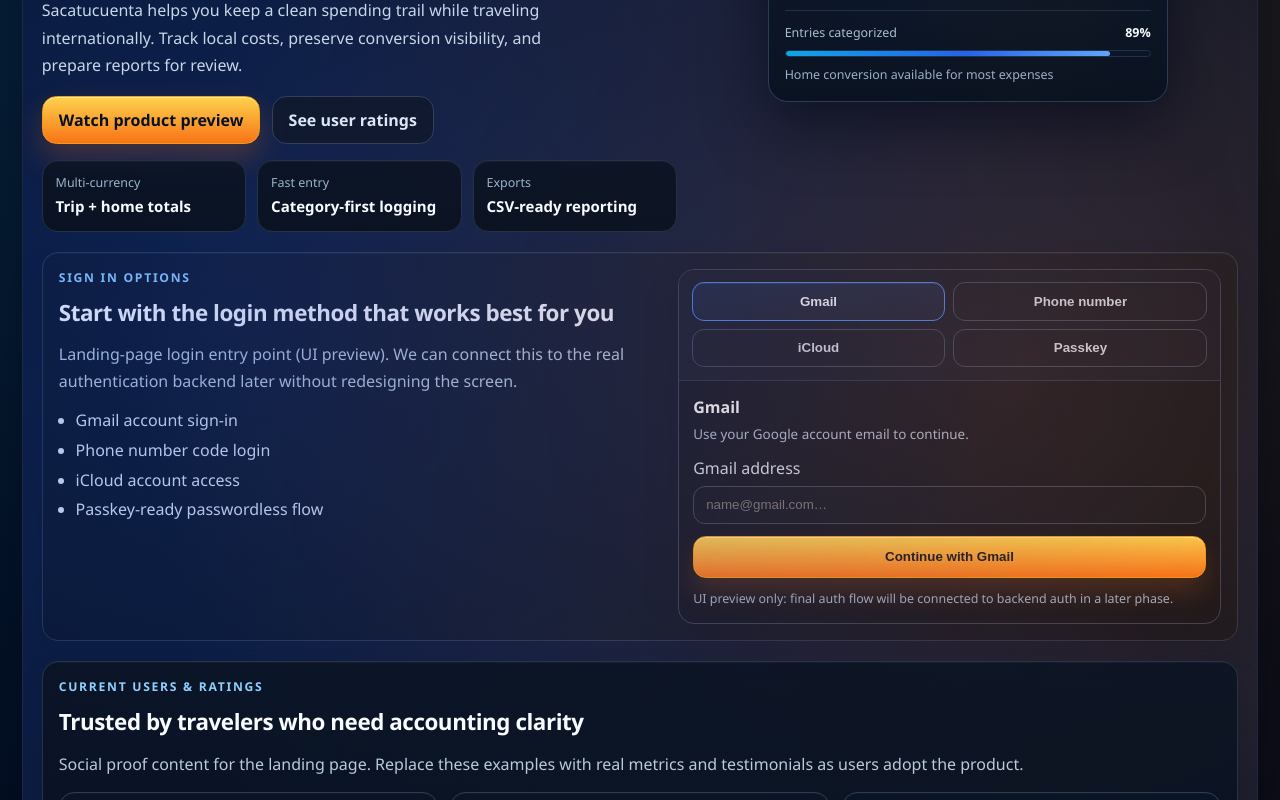
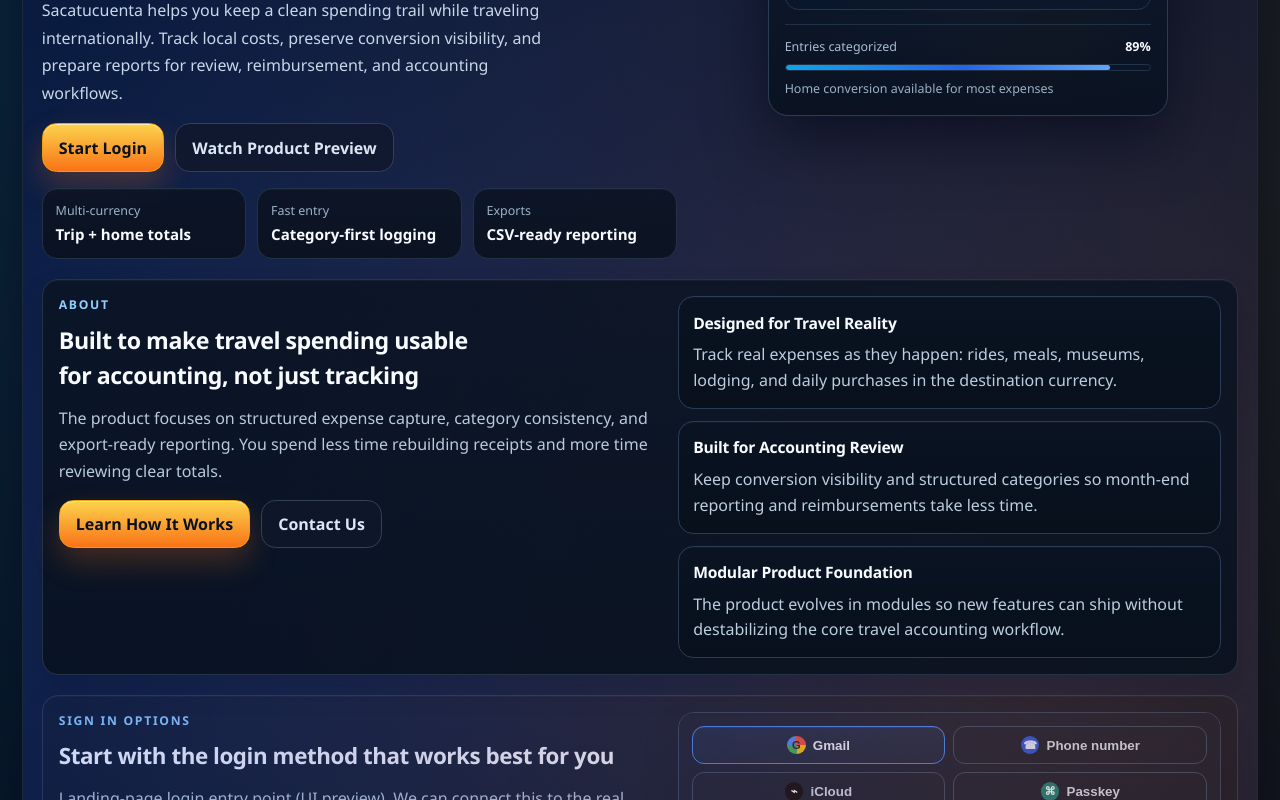
Before and after one commit to DianCotrina/travel-accounting, a React (Vite) app in the folder src/frontend/web/: page / in a window 1280 px wide. Shown: the part 480-1280 px from the top of the page. Built offline with nearby package versions, Linux system fonts and the light colour scheme.

Commit message:
Add landing page sections and provider-style login UI

```diff
--- a/src/frontend/web/src/App.css
+++ b/src/frontend/web/src/App.css
@@ -95,10 +95,13 @@ select {
 .landing-nav,
 .landing-hero,
 .landing-grid,
+.landing-about,
 .landing-social-proof,
 .landing-how-it-works,
 .landing-showcase,
-.landing-inspirations {
+.landing-inspirations,
+.landing-contact,
+.landing-footer {
   position: relative;
   z-index: 1;
 }
@@ -115,6 +118,8 @@ select {
   display: flex;
   align-items: center;
   gap: 0.5rem;
+  flex-wrap: wrap;
+  justify-content: flex-end;
 }
 
 .brand-pill {
@@ -325,6 +330,62 @@ select {
   font-size: 0.94rem;
 }
 
+.landing-about,
+.landing-contact {
+  margin-top: 1.25rem;
+  border: 1px solid #253347;
+  border-radius: 1rem;
+  padding: 1rem;
+  background: linear-gradient(180deg, #0a1322d9 0%, #07101ddb 100%);
+  box-shadow:
+    0 14px 28px #02061726,
+    inset 0 1px 0 #ffffff0a;
+  display: grid;
+  gap: 1rem;
+}
+
+.landing-about__intro h2,
+.landing-contact__copy h2 {
+  margin: 0.55rem 0 0;
+  color: #f8fbff;
+  font-size: clamp(1.1rem, 2vw, 1.45rem);
+  letter-spacing: -0.02em;
+  text-wrap: balance;
+}
+
+.landing-about__intro > p:last-of-type,
+.landing-contact__copy > p:last-of-type {
+  margin: 0.75rem 0 0;
+  color: #b9cadd;
+  line-height: 1.65;
+}
+
+.landing-about__grid {
+  display: grid;
+  gap: 0.75rem;
+}
+
+.about-card {
+  border: 1px solid #2b3d56;
+  border-radius: 0.95rem;
+  padding: 0.9rem;
+  background: linear-gradient(180deg, #091322 0%, #07101b 100%);
+  box-shadow: inset 0 1px 0 #ffffff08;
+}
+
+.about-card h3 {
+  margin: 0;
+  color: #f8fbff;
+  font-size: 0.98rem;
+  letter-spacing: -0.015em;
+}
+
+.about-card p {
+  margin: 0.45rem 0 0;
+  color: #bccdde;
+  line-height: 1.6;
+}
+
 .landing-login {
   margin-top: 1.25rem;
   border: 1px solid #253347;
@@ -391,6 +452,10 @@ select {
 
 .login-method-pill {
   min-height: 2.4rem;
+  display: inline-flex;
+  align-items: center;
+  justify-content: center;
+  gap: 0.45rem;
   border-radius: 0.75rem;
   border: 1px solid #31445d;
   background: #0c1526;
@@ -421,6 +486,44 @@ select {
   background: linear-gradient(180deg, #10213f 0%, #0f1c34 100%);
   color: #eaf3ff;
   box-shadow: inset 0 1px 0 #ffffff12;
+}
+
+.login-method-pill__icon {
+  width: 1.15rem;
+  height: 1.15rem;
+  border-radius: 999px;
+  display: inline-flex;
+  align-items: center;
+  justify-content: center;
+  font-size: 0.7rem;
+  font-weight: 700;
+  line-height: 1;
+}
+
+.login-method-pill__icon--gmail {
+  color: #111827;
+  background: conic-gradient(
+    from 0deg,
+    #ea4335 0 25%,
+    #fbbc05 25% 50%,
+    #34a853 50% 75%,
+    #4285f4 75% 100%
+  );
+}
+
+.login-method-pill__icon--phone {
+  color: #dbeafe;
+  background: #1d4ed8;
+}
+
+.login-method-pill__icon--icloud {
+  color: #ffffff;
+  background: #000000;
+}
+
+.login-method-pill__icon--passkey {
+  color: #ecfeff;
+  background: #0f766e;
 }
 
 .landing-login-card__form {
@@ -1205,6 +1308,118 @@ select {
   font-size: 0.8rem;
 }
 
+.landing-contact__details {
+  margin: 0.9rem 0 0;
+  padding-left: 1.05rem;
+  color: #d8e3f1;
+}
+
+.landing-contact__details li + li {
+  margin-top: 0.45rem;
+}
+
+.landing-contact__details a {
+  color: #93c5fd;
+  text-decoration: none;
+}
+
+.landing-contact__details a:hover,
+.landing-contact__details a:focus-visible {
+  text-decoration: underline;
+}
+
+.landing-contact__panel {
+  border: 1px solid #2b3d56;
+  border-radius: 0.95rem;
+  padding: 0.95rem;
+  background: linear-gradient(180deg, #091322 0%, #07101b 100%);
+  box-shadow: inset 0 1px 0 #ffffff08;
+}
+
+.landing-contact__panel h3 {
+  margin: 0;
+  color: #f8fbff;
+  letter-spacing: -0.015em;
+}
+
+.landing-contact__panel p {
+  margin: 0.55rem 0 0;
+  color: #bccdde;
+  line-height: 1.6;
+}
+
+.landing-contact__actions {
+  margin-top: 0.9rem;
+  display: flex;
+  flex-wrap: wrap;
+  gap: 0.6rem;
+}
+
+.landing-footer {
+  margin-top: 1.25rem;
+  border: 1px solid #243245;
+  border-radius: 1rem;
+  padding: 0.95rem;
+  background: linear-gradient(180deg, #08111fd9 0%, #060d18e6 100%);
+  box-shadow:
+    0 14px 28px #02061726,
+    inset 0 1px 0 #ffffff08;
+  display: grid;
+  gap: 0.8rem;
+}
+
+.landing-footer__brand {
+  display: flex;
+  align-items: center;
+  gap: 0.7rem;
+}
+
+.landing-footer__logo {
+  width: 2rem;
+  height: 2rem;
+  object-fit: contain;
+  border-radius: 0.5rem;
+  background: #08111f;
+}
+
+.landing-footer__brand strong {
+  color: #f8fbff;
+}
+
+.landing-footer__brand p {
+  margin: 0.1rem 0 0;
+  color: #aebfd4;
+  font-size: 0.82rem;
+}
+
+.landing-footer__nav {
+  display: flex;
+  flex-wrap: wrap;
+  gap: 0.5rem 0.9rem;
+}
+
+.landing-footer__nav a,
+.landing-footer__contact a {
+  color: #dbe7f6;
+  text-decoration: none;
+}
+
+.landing-footer__nav a:hover,
+.landing-footer__nav a:focus-visible,
+.landing-footer__contact a:hover,
+.landing-footer__contact a:focus-visible {
+  text-decoration: underline;
+}
+
+.landing-footer__contact {
+  display: flex;
+  flex-wrap: wrap;
+  align-items: center;
+  gap: 0.45rem;
+  color: #9eb3ca;
+  font-size: 0.84rem;
+}
+
 @media (min-width: 48rem) {
   .app {
     padding: 1.35rem;
@@ -1227,6 +1442,17 @@ select {
     grid-template-columns: repeat(3, minmax(0, 1fr));
   }
 
+  .landing-about,
+  .landing-contact {
+    grid-template-columns: 1.05fr 0.95fr;
+    align-items: start;
+    gap: 1.15rem;
+  }
+
+  .landing-about__grid {
+    grid-template-columns: 1fr;
+  }
+
   .landing-login {
     grid-template-columns: 1.05fr 0.95fr;
     align-items: start;
@@ -1242,6 +1468,12 @@ select {
 
   .timeline-item__content {
     padding: 0.95rem 1rem;
+  }
+
+  .landing-footer {
+    grid-template-columns: 1.1fr auto auto;
+    align-items: center;
+    gap: 0.9rem;
   }
 }
 
@@ -1277,4 +1509,8 @@ select {
   .landing-login-card__methods {
     grid-template-columns: 1fr;
   }
+
+  .landing-footer__contact span[aria-hidden="true"] {
+    display: none;
+  }
 }
--- a/src/frontend/web/src/components/LandingLoginSection.tsx
+++ b/src/frontend/web/src/components/LandingLoginSection.tsx
@@ -11,6 +11,7 @@ type MethodOption = {
   label: string;
   helper: string;
   cta: string;
+  iconLabel: string;
 };
 
 const methodOptions: MethodOption[] = [
@@ -19,24 +20,28 @@ const methodOptions: MethodOption[] = [
     label: "Gmail",
     helper: "Use your Google account email to continue.",
     cta: "Continue with Gmail",
+    iconLabel: "G",
   },
   {
     id: "phone",
     label: "Phone number",
     helper: "Send a one-time code to your number.",
     cta: "Continue with phone number",
+    iconLabel: "☎",
   },
   {
     id: "icloud",
     label: "iCloud",
     helper: "Sign in with Apple / iCloud identity.",
     cta: "Continue with iCloud",
+    iconLabel: "⌁",
   },
   {
     id: "passkey",
     label: "Passkey",
     helper: "Use a device passkey for faster, passwordless access.",
     cta: "Continue with passkey",
+    iconLabel: "⌘",
   },
 ];
 
@@ -139,7 +144,13 @@ export function LandingLoginSection({
               }
               onClick={() => setSelectedMethod(option.id)}
             >
-              {option.label}
+              <span
+                className={`login-method-pill__icon login-method-pill__icon--${option.id}`}
+                aria-hidden="true"
+              >
+                {option.iconLabel}
+              </span>
+              <span>{option.label}</span>
             </button>
           ))}
         </div>
@@ -170,6 +181,7 @@ export function LandingLoginSection({
               inputMode={getInputMode(selectedMethod)}
               spellCheck={false}
               autoCapitalize="none"
+              aria-describedby="landing-login-hint"
               onChange={(event) => setIdentifier(event.target.value)}
             />
           </label>
@@ -184,7 +196,7 @@ export function LandingLoginSection({
             </button>
           )}
 
-          <p className="landing-login-card__hint">
+          <p id="landing-login-hint" className="landing-login-card__hint">
             UI preview only: final auth flow will be connected to backend auth
             in a later phase.
           </p>
--- a/src/frontend/web/src/components/LandingPage.tsx
+++ b/src/frontend/web/src/components/LandingPage.tsx
@@ -63,6 +63,21 @@ const socialProof = [
   },
 ];
 
+const aboutHighlights = [
+  {
+    title: "Designed for Travel Reality",
+    body: "Track real expenses as they happen: rides, meals, museums, lodging, and daily purchases in the destination currency.",
+  },
+  {
+    title: "Built for Accounting Review",
+    body: "Keep conversion visibility and structured categories so month-end reporting and reimbursements take less time.",
+  },
+  {
+    title: "Modular Product Foundation",
+    body: "The product evolves in modules so new features can ship without destabilizing the core travel accounting workflow.",
+  },
+];
+
 const categoryTags = [
   "Fast categorization",
   "Icon-led scanning",
@@ -96,8 +111,14 @@ export function LandingPage({ onGoToWorkspace }: LandingPageProps) {
         </div>
 
         <nav className="landing-nav__actions" aria-label="Landing navigation">
+          <a className="ghost-link" href="#about">
+            About
+          </a>
           <a className="ghost-link" href="#how-it-works">
             How it works
+          </a>
+          <a className="ghost-link" href="#contact-us">
+            Contact
           </a>
           <a
             className="ghost-link"
@@ -128,19 +149,20 @@ export function LandingPage({ onGoToWorkspace }: LandingPageProps) {
             <p className="landing-description">
               Sacatucuenta helps you keep a clean spending trail while traveling
               internationally. Track local costs, preserve conversion
-              visibility, and prepare reports for review.
+              visibility, and prepare reports for review, reimbursement, and
+              accounting workflows.
             </p>
 
             <div className="landing-actions">
               <a
                 className="cta-primary"
-                href="#product-demo"
+                href="#login-options"
                 onClick={onGoToWorkspace}
               >
-                Watch product preview
+                Start Login
               </a>
-              <a className="cta-secondary" href="#social-proof">
-                See user ratings
+              <a className="cta-secondary" href="#product-demo">
+                Watch Product Preview
               </a>
             </div>
 
@@ -214,21 +236,57 @@ export function LandingPage({ onGoToWorkspace }: LandingPageProps) {
           </div>
         </div>
 
+        <section
+          id="about"
+          className="landing-about anchor-section"
+          aria-labelledby="about-title"
+        >
+          <div className="landing-about__intro">
+            <p className="eyebrow">About</p>
+            <h2 id="about-title">
+              Built to make travel spending usable for accounting, not just
+              tracking
+            </h2>
+            <p>
+              The product focuses on structured expense capture, category
+              consistency, and export-ready reporting. You spend less time
+              rebuilding receipts and more time reviewing clear totals.
+            </p>
+            <div className="landing-actions">
+              <a className="cta-primary" href="#how-it-works">
+                Learn How It Works
+              </a>
+              <a className="cta-secondary" href="#contact-us">
+                Contact Us
+              </a>
+            </div>
+          </div>
+
+          <div className="landing-about__grid">
+            {aboutHighlights.map((item) => (
+              <article key={item.title} className="about-card">
+                <h3>{item.title}</h3>
+                <p>{item.body}</p>
+              </article>
+            ))}
+          </div>
+        </section>
+
         <LandingLoginSection onGoToWorkspace={onGoToWorkspace} />
 
         <section
-          id="social-proof"
-          className="landing-social-proof"
+          id="testimonials"
+          className="landing-social-proof anchor-section"
           aria-labelledby="social-proof-title"
         >
           <div className="landing-social-proof__intro">
-            <p className="eyebrow">Current users & ratings</p>
+            <p className="eyebrow">Testimonials</p>
             <h2 id="social-proof-title">
               Trusted by travelers who need accounting clarity
             </h2>
             <p>
-              Social proof content for the landing page. Replace these examples
-              with real metrics and testimonials as users adopt the product.
+              Example testimonials and ratings for the landing page. Replace
+              these with real customer quotes and metrics as adoption grows.
             </p>
           </div>
 
@@ -250,7 +308,7 @@ export function LandingPage({ onGoToWorkspace }: LandingPageProps) {
 
         <section
           id="how-it-works"
-          className="landing-how-it-works"
+          className="landing-how-it-works anchor-section"
           aria-labelledby="how-it-works-title"
         >
           <div className="landing-how-it-works__header">
@@ -259,8 +317,8 @@ export function LandingPage({ onGoToWorkspace }: LandingPageProps) {
               From travel spending to accounting-ready records in four steps
             </h2>
             <p>
-              Inspired by your reference, adapted to Sacatucuenta&apos;s
-              workflow and terminology.
+              Inspired by your reference, adapted to Sacatucuenta&apos;s travel
+              accounting workflow and terminology.
             </p>
           </div>
 
@@ -289,7 +347,7 @@ export function LandingPage({ onGoToWorkspace }: LandingPageProps) {
 
         <section
           id="product-demo"
-          className="landing-showcase"
+          className="landing-showcase anchor-section"
           aria-labelledby="product-demo-title"
         >
           <div className="landing-showcase__copy">
@@ -337,7 +395,7 @@ export function LandingPage({ onGoToWorkspace }: LandingPageProps) {
         </section>
 
         <section
-          className="landing-inspirations"
+          className="landing-inspirations anchor-section"
           aria-labelledby="landing-inspirations-title"
         >
           <div className="landing-inspirations__copy">
@@ -346,9 +404,8 @@ export function LandingPage({ onGoToWorkspace }: LandingPageProps) {
               JSON-driven categories for dropdowns and filters
             </h2>
             <p>
-              The categories reference is now represented as data so we can
-              reuse the same source for future expense forms, filters, and
-              reporting UI.
+              The categories reference is represented as data so the same source
+              can be reused in expense forms, filters, and reporting interfaces.
             </p>
 
             <CategoryCatalogPreview categories={categories} />
@@ -389,6 +446,98 @@ export function LandingPage({ onGoToWorkspace }: LandingPageProps) {
             </figcaption>
           </figure>
         </section>
+
+        <section
+          id="contact-us"
+          className="landing-contact anchor-section"
+          aria-labelledby="contact-us-title"
+        >
+          <div className="landing-contact__copy">
+            <p className="eyebrow">Contact Us</p>
+            <h2 id="contact-us-title">
+              Get in touch for early access, feedback, or workflow support
+            </h2>
+            <p>
+              Contact information is visible on the landing page so visitors can
+              quickly request a demo, share product feedback, or ask about
+              travel-accounting use cases.
+            </p>
+            <ul
+              className="landing-contact__details"
+              aria-label="Contact information"
+            >
+              <li>
+                <strong>Email:</strong>{" "}
+                <a href="mailto:hello@sacatucuenta.com">
+                  hello@sacatucuenta.com
+                </a>
+              </li>
+              <li>
+                <strong>Support:</strong>{" "}
+                <a href="mailto:support@sacatucuenta.com">
+                  support@sacatucuenta.com
+                </a>
+              </li>
+              <li>
+                <strong>Phone:</strong>{" "}
+                <a href="tel:+15551234567">+1 (555) 123-4567</a>
+              </li>
+              <li>
+                <strong>Hours:</strong> Mon-Fri, 9:00 AM - 6:00 PM (US Eastern)
+              </li>
+            </ul>
+          </div>
+
+          <div className="landing-contact__panel">
+            <h3>Clear calls to action</h3>
+            <p>
+              Start with a sign-in method, watch the workflow preview, or
+              contact the team directly to schedule a walkthrough.
+            </p>
+            <div className="landing-contact__actions">
+              <a className="cta-primary" href="#login-options">
+                Go to Login Options
+              </a>
+              <a className="cta-secondary" href="#product-demo">
+                Watch Preview
+              </a>
+            </div>
+          </div>
+        </section>
+
+        <footer
+          className="landing-footer anchor-section"
+          aria-label="Site footer"
+        >
+          <div className="landing-footer__brand">
+            <img
+              src="/sacatucuenta-logo.png"
+              alt=""
+              className="landing-footer__logo"
+              role="presentation"
+              width={768}
+              height={768}
+              loading="lazy"
+            />
+            <div>
+              <strong>Sacatucuenta</strong>
+              <p>Travel accounting made practical.</p>
+            </div>
+          </div>
+
+          <nav className="landing-footer__nav" aria-label="Footer navigation">
+            <a href="#about">About</a>
+            <a href="#how-it-works">How it works</a>
+            <a href="#testimonials">Testimonials</a>
+            <a href="#contact-us">Contact Us</a>
+          </nav>
+
+          <div className="landing-footer__contact">
+            <a href="mailto:hello@sacatucuenta.com">hello@sacatucuenta.com</a>
+            <span aria-hidden="true">•</span>
+            <a href="tel:+15551234567">+1 (555) 123-4567</a>
+          </div>
+        </footer>
       </main>
     </section>
   );
```
Also changed, not shown: 2 other files (tests, documents, lock files or other folders).
